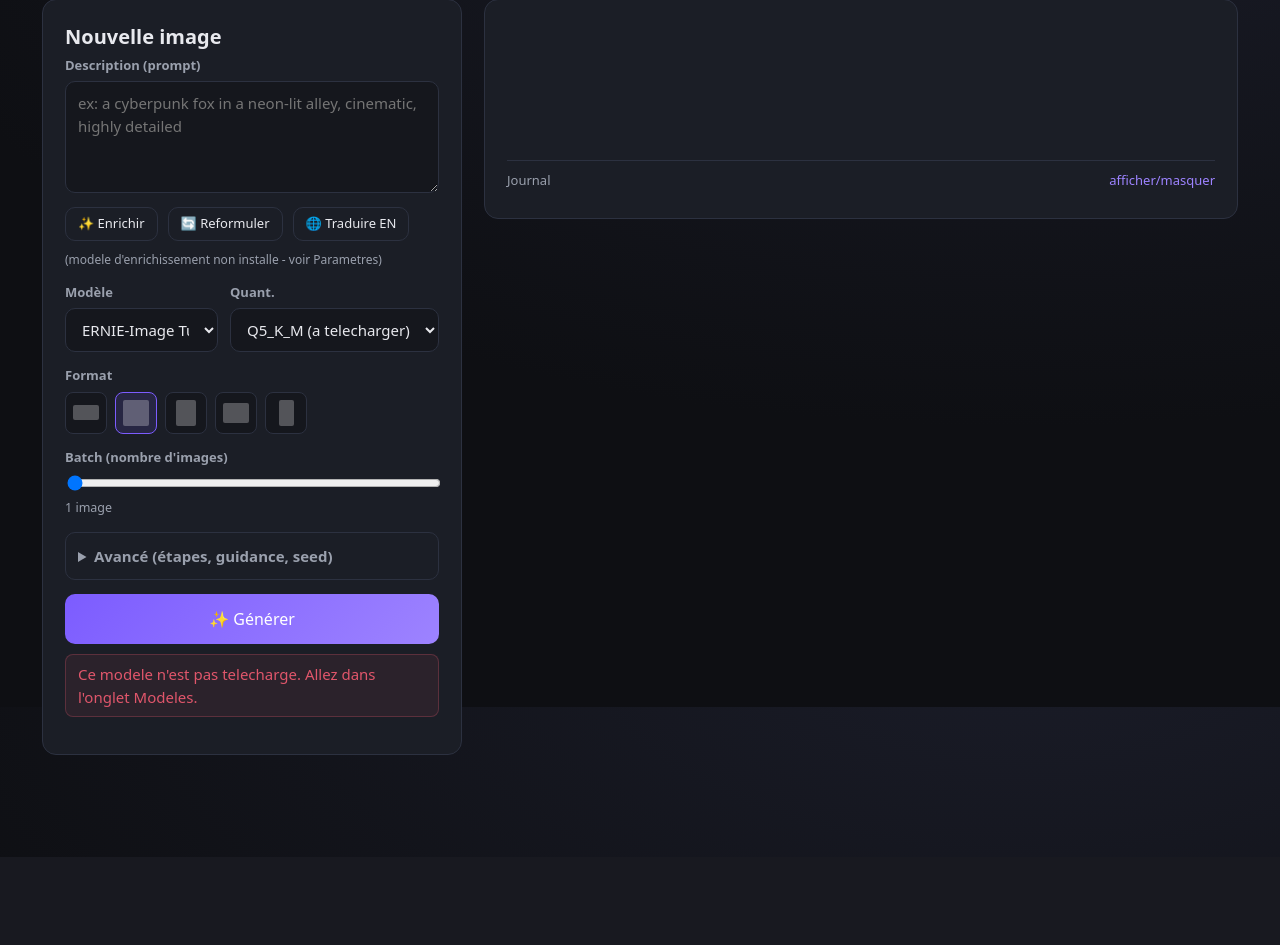
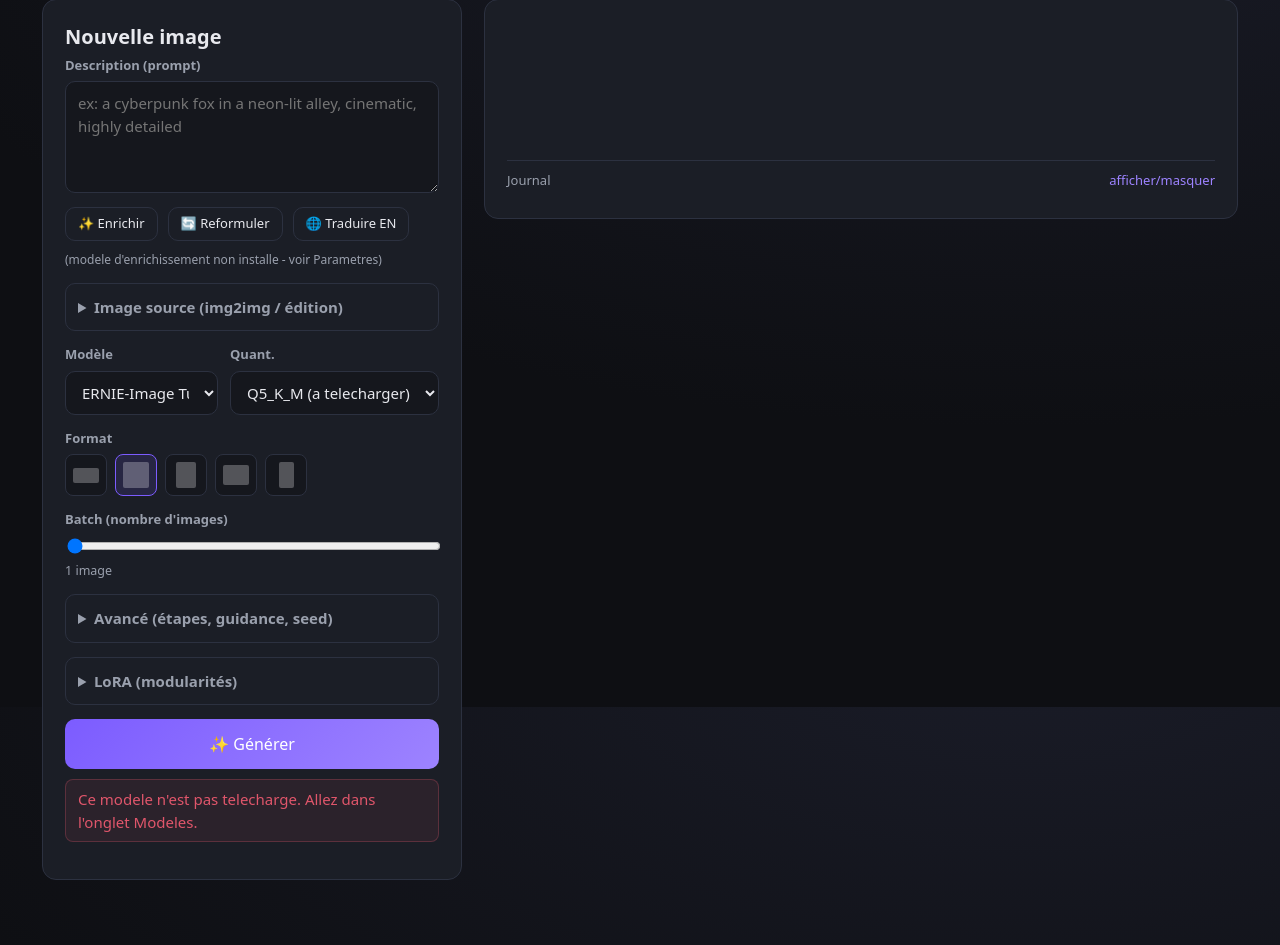
Before and after one commit to Tivaphe/local-image-studio, a Flask app: page /generate in a window 1280 px wide. Shown: the part 93-1038 px from the top of the page. Before the commit the page ends 848 px from the top, so only its background shows below. Run offline with Flask 3, Linux system fonts and the light colour scheme.

Commit message:
feat: ajout Qwen-Image-2.1, img2img et support LoRA
- Ajout du modèle Qwen-Image-2.1 (repo: leejet/Qwen-Image-2.1-GGUF)
- Ajout du support d'édition d'images (img2img) avec -r et --llm_vision
- Ajout de la dépendance mmproj_qwen3vl_8b pour l'édition
- Ajout du support LoRA via --lora-model-dir
- Nouvel endpoint /api/upload-source-image pour l'upload d'images
- Interface UI mise à jour avec upload drag & drop et section LoRA
- Documentation mise à jour (README FR/EN)
- Ajout du .gitignore

Co-authored-by: Arena Agent <agent@arena.ai>

Co-authored-by: arena-agent <297053741+arena-agent@users.noreply.github.com>

```diff
--- a/app.py
+++ b/app.py
@@ -18,6 +18,7 @@ from engine import (tasks, load_settings, save_settings, hf_token, engine_ready,
                     model_status)
 from registry import MODELS, DEPS, RATIOS, DEFAULT_NEGATIVE
 import gpu_info
+import uuid
 try:
     import prompt_enhancer
     _ENHANCER_OK = True
@@ -185,6 +186,8 @@ def api_generate():
         "cfg": float(data.get("cfg") or m["defaults"]["cfg"]),
         "seed": data.get("seed"),
         "batch": max(1, min(4, int(data.get("batch") or 1))),
+        "source_image": data.get("source_image"),
+        "lora_dir": data.get("lora_dir"),
     }
     if not params["prompt"]:
         return jsonify({"ok": False, "error": "Le prompt est vide."}), 400
@@ -274,6 +277,25 @@ def api_enrich():
 
 
 
+
+# --------------------------------------------------------------------------- #
+#  API : upload d'image source (pour img2img / edition)
+# --------------------------------------------------------------------------- #
+@app.route("/api/upload-source-image", methods=["POST"])
+def api_upload_source_image():
+    """Upload une image source pour img2img/edition. Renvoie le path relatif."""
+    if "image" not in request.files:
+        return jsonify({"ok": False, "error": "Aucune image fournie."}), 400
+    f = request.files["image"]
+    if not f.filename or not f.filename.lower().endswith((".png", ".jpg", ".jpeg", ".webp")):
+        return jsonify({"ok": False, "error": "Format non supporté. Utilisez PNG, JPG ou WEBP."}), 400
+    ext = Path(f.filename).suffix.lower()
+    unique_name = f"{uuid.uuid4().hex[:12]}{ext}"
+    dest = config.SOURCE_IMAGES_DIR / unique_name
+    f.save(str(dest))
+    rel = dest.relative_to(config.ROOT).as_posix()
+    return jsonify({"ok": True, "filename": rel, "url": f"/source-images/{unique_name}"})
+
 # --------------------------------------------------------------------------- #
 #  API : statistiques
 # --------------------------------------------------------------------------- #
--- a/config.py
+++ b/config.py
@@ -17,6 +17,8 @@ DIFFUSION_DIR  = MODELS_DIR / "diffusion"
 VAE_DIR        = MODELS_DIR / "vae"
 TEXTENC_DIR    = MODELS_DIR / "textenc"
 LLM_DIR        = MODELS_DIR / "llm"
+LORAS_DIR      = MODELS_DIR / "loras"    # poids LoRA (safetensors)
+SOURCE_IMAGES_DIR = ROOT / "source_images"  # images pour img2img
 OUTPUT_DIR     = ROOT / "output"         # images générées (auto-save)
 
 DB_PATH        = ROOT / "history.db"
@@ -47,5 +49,5 @@ def find_sd_cli() -> Path | None:
 
 
 # Création des dossiers de base
-for _d in (BIN_DIR, MODELS_DIR, DIFFUSION_DIR, VAE_DIR, TEXTENC_DIR, LLM_DIR, OUTPUT_DIR):
+for _d in (BIN_DIR, MODELS_DIR, DIFFUSION_DIR, VAE_DIR, TEXTENC_DIR, LLM_DIR, LORAS_DIR, SOURCE_IMAGES_DIR, OUTPUT_DIR):
     _d.mkdir(parents=True, exist_ok=True)
--- a/engine.py
+++ b/engine.py
@@ -380,7 +380,9 @@ class TaskManager:
             cmd = build_command(
                 model_id, quant, p["prompt"], p.get("negative", ""),
                 int(p["width"]), int(p["height"]), int(p["steps"]), float(p["cfg"]),
-                seed, batch, out_tmpl, str(sd), manifest)
+                seed, batch, out_tmpl, str(sd), manifest,
+                source_image=p.get("source_image"),
+                lora_dir=p.get("lora_dir"))
 
             self._set(log="Démarrage de la génération…",
                       total_steps=int(p["steps"]), step=0)
--- a/static/generate.js
+++ b/static/generate.js
@@ -1,6 +1,7 @@
 /* ===== Page Generer =====
    FIX 4 : memorise le modele selectionne (localStorage) et le restaure.
    FIX 3 : affiche les stats de generation (chrono live + stats finales).
+   IMG2IMG + LORA : support de l'upload d'image et des LoRA.
 */
 // Fallback: $ et $$ en cas de chargement avant app.js
 if (typeof window.$ === 'undefined') {
@@ -37,7 +38,7 @@ async function loadModels() {
   if (!sel) return;
   sel.innerHTML = '';
 
-  // restauration du modele choisit precedemment
+  // restauration du modele choisi precedemment
   const prefs = loadPrefs();
   let savedModel = prefs.model;
   // verifie que le modele sauvegarde existe encore
@@ -119,7 +120,7 @@ function onModelChange() {
     opt.textContent = qt + (have ? ' OK' : '  (a telecharger)');
     q.appendChild(opt);
   }
-  // restaure la quant sauvegardee si valide pour ce modele
+  // restaure la quant sauvegarde si valide pour ce modele
   if (prefs.quant && m.quants.includes(prefs.quant) && prefs.model === $('#model').value) {
     q.value = prefs.quant;
   } else {
@@ -137,11 +138,100 @@ function onModelChange() {
   const warn = !m.status.ready ? `Ce modele n'est pas telecharge. Allez dans l'onglet Modeles.` : '';
   $('#gen-error').textContent = warn;
   $('#gen-error').hidden = !warn;
+
+  // Desactiver l'upload si le modele n'est pas Qwen-Image-2.1
+  const isEditModel = m.id === 'qwen-image-2.1' || m.arch === 'qwen_image';
+  const uploadArea = $('#file-upload-area');
+  if (uploadArea) {
+    uploadArea.style.opacity = isEditModel ? '1' : '0.5';
+    uploadArea.style.pointerEvents = isEditModel ? 'auto' : 'none';
+  }
 }
 
 $('#batch').addEventListener('input', e => {
   const v = parseInt(e.target.value);
   $('#batch-val').textContent = v + ' image' + (v > 1 ? 's' : '');
+});
+
+// ---------- Gestion de l'upload d'image source (img2img) ----------
+let uploadedImagePath = null;
+
+async function handleFileSelect(file) {
+  if (!file) return;
+  const validTypes = ['image/png', 'image/jpeg', 'image/webp'];
+  if (!validTypes.includes(file.type)) {
+    alert('Format non supporté. Utilisez PNG, JPG ou WEBP.');
+    return;
+  }
+
+  // Upload vers le serveur
+  const formData = new FormData();
+  formData.append('image', file);
+
+  try {
+    const r = await fetch('/api/upload-source-image', { method: 'POST', body: formData });
+    const j = await r.json();
+    if (!j.ok) {
+      alert(j.error || 'Erreur lors de l\'upload');
+      return;
+    }
+    uploadedImagePath = j.filename;
+    $('#source-image-path').value = j.filename;
+
+    // Afficher l'aperçu
+    $('#preview-img').src = URL.createObjectURL(file);
+    $('#preview-name').textContent = file.name;
+    $('#upload-placeholder').classList.add('hidden');
+    $('#upload-preview').classList.remove('hidden');
+  } catch (e) {
+    alert('Erreur: ' + e.message);
+  }
+}
+
+// Click sur la zone d'upload
+$('#source-image-input')?.addEventListener('change', e => {
+  if (e.target.files.length > 0) {
+    handleFileSelect(e.target.files[0]);
+  }
+});
+
+// Clic sur la zone placeholder
+$('#upload-placeholder')?.addEventListener('click', () => {
+  $('#source-image-input').click();
+});
+
+// Drag & Drop
+const uploadArea = $('#file-upload-area');
+if (uploadArea) {
+  uploadArea.addEventListener('dragover', e => {
+    e.preventDefault();
+    uploadArea.classList.add('dragover');
+  });
+  uploadArea.addEventListener('dragleave', () => {
+    uploadArea.classList.remove('dragover');
+  });
+  uploadArea.addEventListener('drop', e => {
+    e.preventDefault();
+    uploadArea.classList.remove('dragover');
+    const files = e.dataTransfer.files;
+    if (files.length > 0) {
+      handleFileSelect(files[0]);
+      // Synchroniser l'input file
+      const dt = new DataTransfer();
+      dt.items.add(files[0]);
+      $('#source-image-input').files = dt.files;
+    }
+  });
+}
+
+// Retirer l'image
+$('#remove-image')?.addEventListener('click', () => {
+  uploadedImagePath = null;
+  $('#source-image-path').value = '';
+  $('#source-image-input').value = '';
+  $('#upload-placeholder').classList.remove('hidden');
+  $('#upload-preview').classList.add('hidden');
+  $('#preview-img').src = '';
 });
 
 // ---------- generation ----------
@@ -153,17 +243,35 @@ $('#generate-btn').addEventListener('click', async () => {
     $('#gen-error').textContent = `Le modele << ${m.name} >> n'est pas pret. Telechargez-le dans l'onglet Modeles.`;
     return;
   }
+
+  // Construction du prompt final (combine prompt principal + syntaxe LoRA si présente)
+  let finalPrompt = $('#prompt').value;
+  const loraPrompt = $('#lora-prompt').value.trim();
+
+  // Si le prompt LoRA est défini, on le combine avec le prompt principal
+  if (loraPrompt && model_id === 'qwen-image-2.1') {
+    // Pour Qwen-Image-2.1, on peut ajouter des spécifications dans le prompt
+    if (finalPrompt) {
+      finalPrompt = finalPrompt + ' ' + loraPrompt;
+    } else {
+      finalPrompt = loraPrompt;
+    }
+  }
+
   const body = {
     model_id,
     quant: $('#quant').value,
-    prompt: $('#prompt').value,
+    prompt: finalPrompt,
     negative: $('#negative').value,
     ratio: currentRatio,
     steps: $('#steps').value,
     cfg: $('#cfg').value,
     seed: $('#seed').value || null,
     batch: $('#batch').value,
+    source_image: uploadedImagePath || null,
+    lora_dir: $('#lora-dir').value || null,
   };
+
   const r = await fetch('/api/generate', { method: 'POST', headers: { 'Content-Type': 'application/json' }, body: JSON.stringify(body) });
   const j = await r.json();
   if (!j.ok) {
--- a/templates/generate.html
+++ b/templates/generate.html
@@ -23,6 +23,36 @@
       <span>Prompt négatif <em>(optionnel)</em></span>
       <textarea id="negative" rows="2" placeholder="ce qu'il faut éviter : blurry, low quality, extra fingers"></textarea>
     </label>
+
+    <!-- Image source pour img2img / edition -->
+    <details class="advanced">
+      <summary>Image source (img2img / édition)</summary>
+      <div class="img-source-row">
+        <label class="field">
+          <span>Uploader une image</span>
+          <div class="file-upload" id="file-upload-area">
+            <input type="file" id="source-image-input" accept="image/png,image/jpeg,image/webp" hidden>
+            <div class="upload-placeholder" id="upload-placeholder">
+              <i class="icon">📁</i>
+              <span>Cliquez ou glissez une image ici</span>
+              <small class="muted">PNG, JPG, WEBP - pour l'édition avec Qwen-Image 2.1</small>
+            </div>
+            <div class="upload-preview hidden" id="upload-preview">
+              <img id="preview-img" alt="Aperçu">
+              <div class="preview-info">
+                <span id="preview-name"></span>
+                <button id="remove-image" class="btn ghost small">Retirer</button>
+              </div>
+            </div>
+          </div>
+        </label>
+        <input type="hidden" id="source-image-path">
+      </div>
+      <p class="hint">
+        <strong>Qwen-Image 2.1</strong> : uploader une image puis décrire les changements dans le prompt.
+        Ex: "change 'hello' to 'world'", "add sunglasses", "change background to sunset".
+      </p>
+    </details>
 
     <div class="row">
       <label class="field grow">
@@ -54,6 +84,30 @@
         <label class="field"><span>Étapes</span><input type="number" id="steps" min="1" max="50"></label>
         <label class="field"><span>Guidance (CFG)</span><input type="number" id="cfg" step="0.1"></label>
         <label class="field"><span>Seed</span><input type="number" id="seed" placeholder="aléatoire"></label>
+      </div>
+    </details>
+
+    <!-- Section LoRA -->
+    <details class="advanced">
+      <summary>LoRA (modularités)</summary>
+      <div class="lora-section">
+        <label class="field">
+          <span>Dossier LoRA</span>
+          <input type="text" id="lora-dir" placeholder="./models/loras" value="./models/loras">
+          <small class="muted">Chemin du dossier contenant les fichiers .safetensors LoRA</small>
+        </label>
+        <label class="field">
+          <span>Prompt avec LoRA</span>
+          <textarea id="lora-prompt" rows="2" placeholder="ex: a cat &lt;lora:realism:0.8&gt; &lt;lora:detail:1.2&gt;"></textarea>
+          <small class="muted">
+            Syntaxe: &lt;lora:nom_fichier_sans_extension:contribution&gt;<br>
+            Le dossier LoRA doit contenir les fichiers .safetensors
+          </small>
+        </label>
+        <p class="hint">
+          <strong>Note:</strong> Les LoRA fonctionnent principalement avec FLUX (format safetensors).
+          Pour Qwen-Image 2.1 (modèle DiT), les LoRA SD 1.5 classiques ne sont pas compatibles.
+        </p>
       </div>
     </details>
 
```
Also changed, not shown: registry.py (+61 -3 lines), static/style.css (+29 -0 lines), README.md, README_EN.md, 1 other file.
